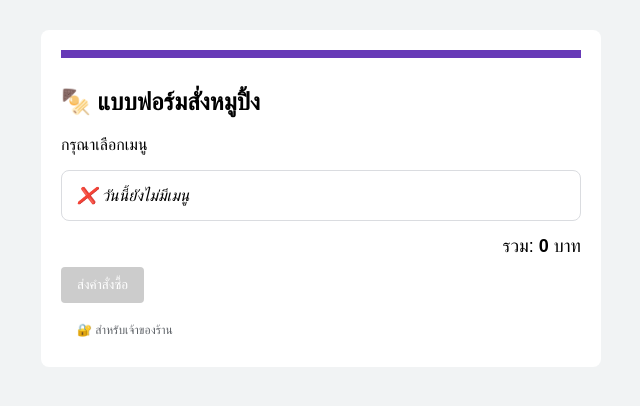
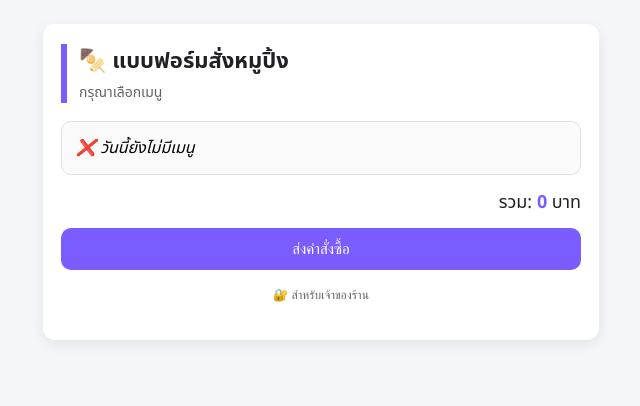
Before and after one commit to OHMMAIGOT/OHMMAIGOT.github.io, a plain HTML site: page index.html in a window 1280 px wide. Shown: the whole page, without its empty margins (319-959 px from the left). Drawn offline with Linux system fonts and the light colour scheme.

Commit message:
Update index.html

```diff
--- a/index.html
+++ b/index.html
@@ -4,34 +4,137 @@
 <meta charset="UTF-8">
 <title>สั่งหมูปิ้ง นะคะนะคะนะคะ</title>
 <style>
-  body { background:#f1f3f4; font-family:Arial }
+  body {
+  background: #f5f6fa;
+  font-family: 'Segoe UI', 'Noto Sans Thai', sans-serif;
+  margin: 0;
+  padding: 0;
+}
+
 .form {
-    background:#fff; max-width:520px; margin:30px auto;
-    padding:20px; border-radius:8px;
+  background: #ffffff;
+  max-width: 520px;
+  margin: 24px auto;
+  padding: 20px 18px 26px;
+  border-radius: 12px;
+  box-shadow: 0 4px 14px rgba(0,0,0,0.08);
 }
-  .header { border-top:8px solid #673ab7; padding-top:10px }
+
+.header {
+  border-left: 6px solid #7b5cff;
+  padding-left: 12px;
+  margin-bottom: 18px;
+}
+
+.header h2 {
+  margin: 0;
+  font-size: 22px;
+  color: #202124;
+}
+
+.header p {
+  margin: 4px 0 0;
+  font-size: 14px;
+  color: #5f6368;
+}
+
 .q {
-    border:1px solid #dadce0;
-    border-radius:8px;
-    padding:15px;
-    margin:15px 0;
+  background: #fafafa;
+  border: 1px solid #e0e0e0;
+  border-radius: 10px;
+  padding: 14px;
+  margin: 14px 0;
 }
-  select { width:100%; padding:8px; margin-top:8px }
-  .total { text-align:right; font-size:18px }
+
+.q b {
+  display: block;
+  font-size: 16px;
+  margin-bottom: 6px;
+  color: #202124;
+}
+
+.price-row {
+  display: flex;
+  justify-content: space-between;
+  align-items: center;
+  margin-top: 8px;
+  padding: 6px 0;
+  border-bottom: 1px dashed #e0e0e0;
+}
+
+.price-row:last-child {
+  border-bottom: none;
+}
+
+.price-row span {
+  font-size: 14px;
+  color: #3c4043;
+}
+
+.qty {
+  display: flex;
+  align-items: center;
+  gap: 10px;
+}
+
+.qty span {
+  min-width: 18px;
+  text-align: center;
+  font-weight: 500;
+}
+
+.qty button {
+  width: 32px;
+  height: 32px;
+  border: none;
+  border-radius: 50%;
+  background: #7b5cff;
+  color: white;
+  font-size: 18px;
+  cursor: pointer;
+  transition: 0.15s;
+}
+
+.qty button:active {
+  transform: scale(0.9);
+}
+
+.total {
+  text-align: right;
+  font-size: 18px;
+  margin-top: 14px;
+  color: #202124;
+}
+
+.total b {
+  color: #7b5cff;
+}
+
 button {
-    background:#673ab7; color:#fff;
-    border:none; padding:10px 16px;
-    border-radius:4px; cursor:pointer;
-    margin-top:10px;
+  width: 100%;
+  background: #7b5cff;
+  color: white;
+  border: none;
+  border-radius: 10px;
+  padding: 12px;
+  font-size: 15px;
+  cursor: pointer;
+  margin-top: 12px;
+  transition: 0.2s;
 }
+
+button:hover {
+  opacity: 0.9;
+}
+
 .admin {
-    background:none; color:#5f6368;
-    font-size:12px;
+  background: none;
+  color: #5f6368;
+  font-size: 12px;
+  border: none;
+  margin-top: 6px;
 }
-  .disabled {
-    background:#ccc;
-    cursor:not-allowed;
-  }
+
 </style>
 </head>
 <body>
```
Lines whose indentation alone changed are shown as unchanged.
